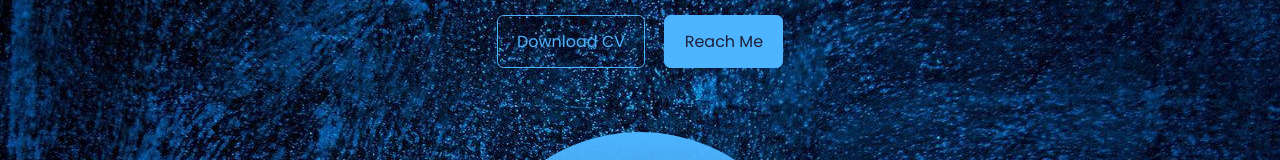
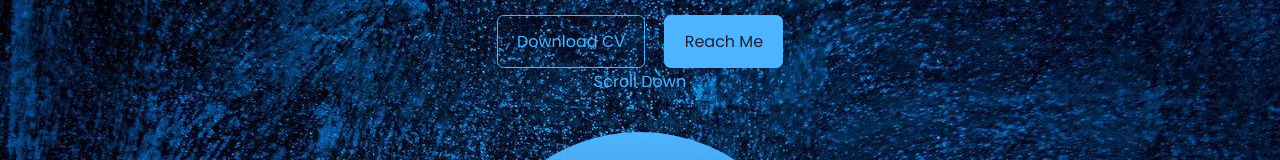
Before and after one commit to CodeMorecamp/personal_portfolio-1, a React (Create React App) app: page / in a window 1280 px wide. Shown: the part 250-410 px from the top of the page. Built offline with nearby package versions, Linux system fonts and the light colour scheme.

Commit message:
Few updates to the src folder

```diff
--- a/src/components/header/Header.jsx
+++ b/src/components/header/Header.jsx
@@ -16,7 +16,7 @@ const Header = () => {
         <div className="me">
           <img src={ME} alt="ME" />
         </div>
-
+      <a href="#contact" className='scroll_down'>Scroll Down</a>
       </div>
     </header>
   )
```
Also changed, not shown: 1 other file (tests, documents, lock files or other folders).
